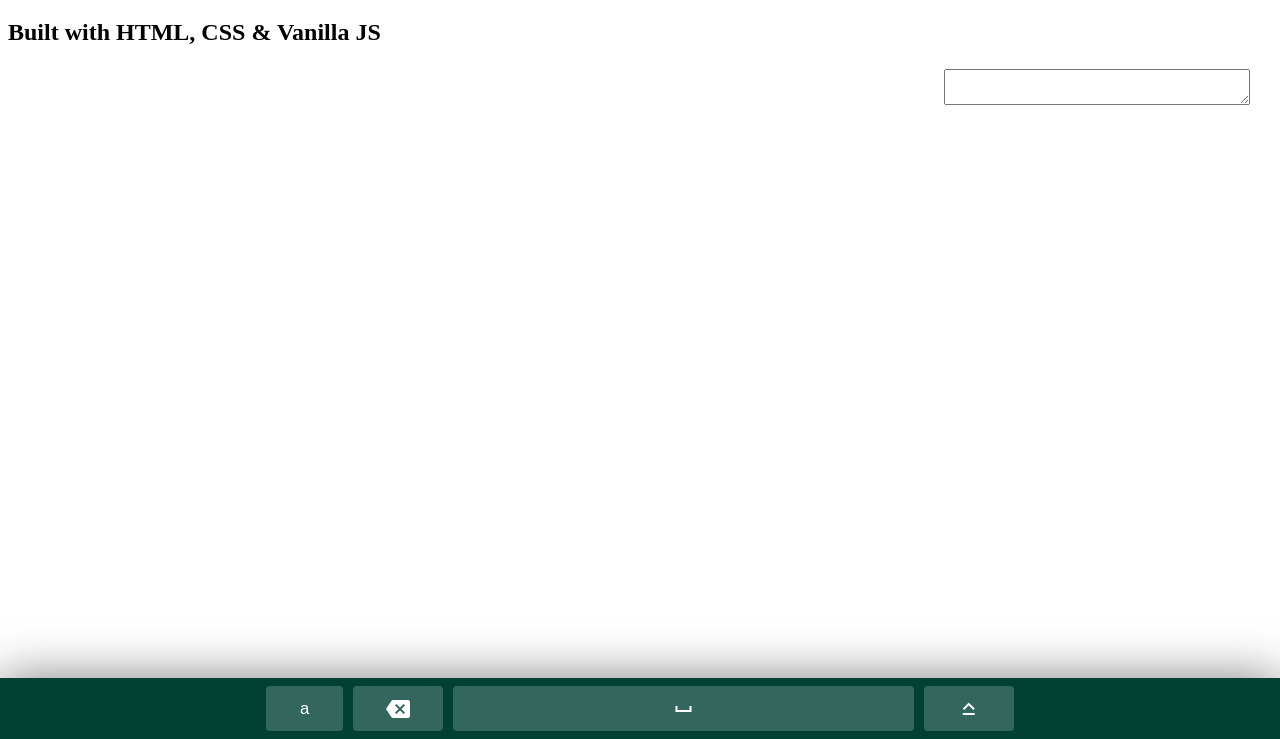
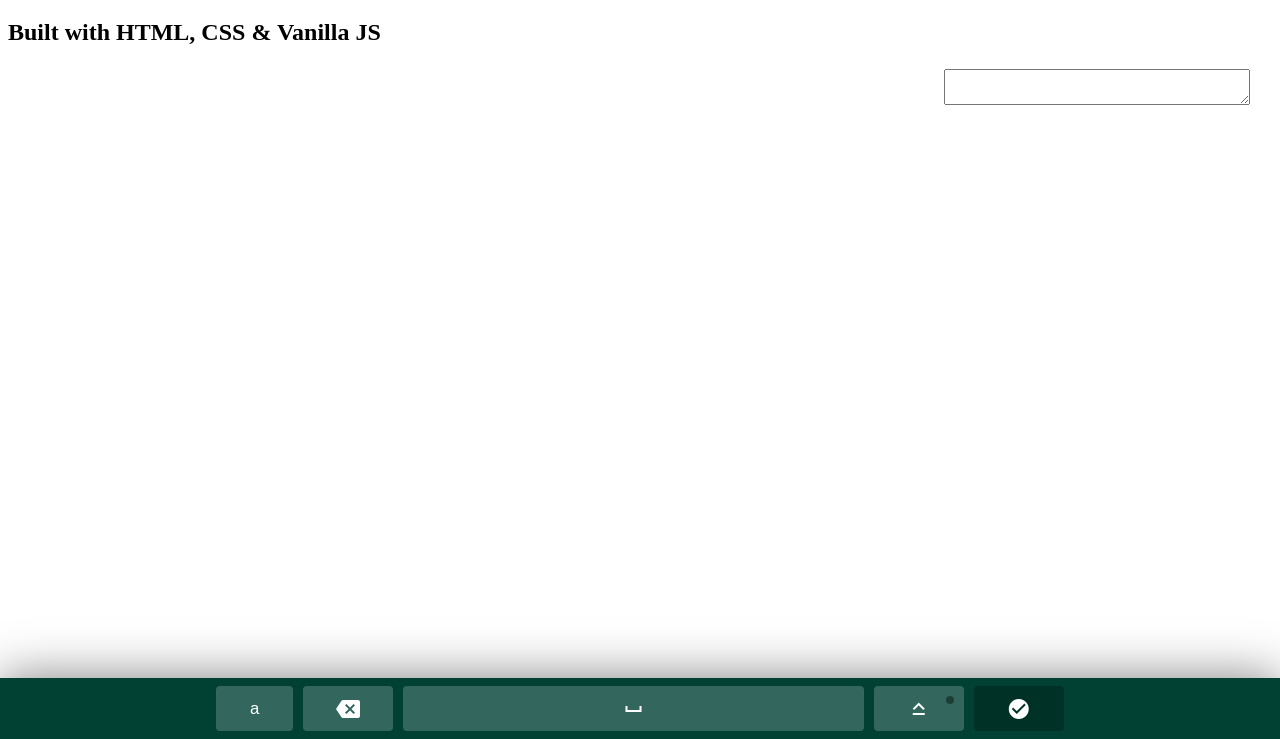
Before and after one commit to adrszl/vanilla-js-virtual-keyboard-app, a plain HTML site: page index.html in a window 1280 px wide. Shown: the part 61-800 px from the top of the page. Drawn offline with Linux system fonts and the light colour scheme.

Commit message:
added new button & styles for dot in shift button and for dark button

```diff
--- a/index.html
+++ b/index.html
@@ -27,6 +27,9 @@
         <button type="button" class="keyboard__key keyboard__key--wide keyboard__key--activatable">
           <i class="material-icons">keyboard_capslock</i>
         </button>
+        <button type="button" class="keyboard__key keyboard__key--wide keyboard__key--dark">
+          <i class="material-icons">check_circle</i>
+        </button>
       </div>
     </div>
 
--- a/keyboard/keyboard.css
+++ b/keyboard/keyboard.css
@@ -51,3 +51,22 @@
   width: 36%;
   max-width: 500px;
 }
+
+.keyboard__key--activatable::after {
+  content: "";
+  top: 10px;
+  right: 10px;
+  position: absolute;
+  width: 8px;
+  height: 8px;
+  background-color: rgba(0, 0, 0, .4);
+  border-radius: 50%;
+}
+
+.keyboard__key--active {
+  background-color: #08ff00;
+}
+
+.keyboard__key--dark {
+  background-color: rgba(0, 0, 0, .25);
+}
```
